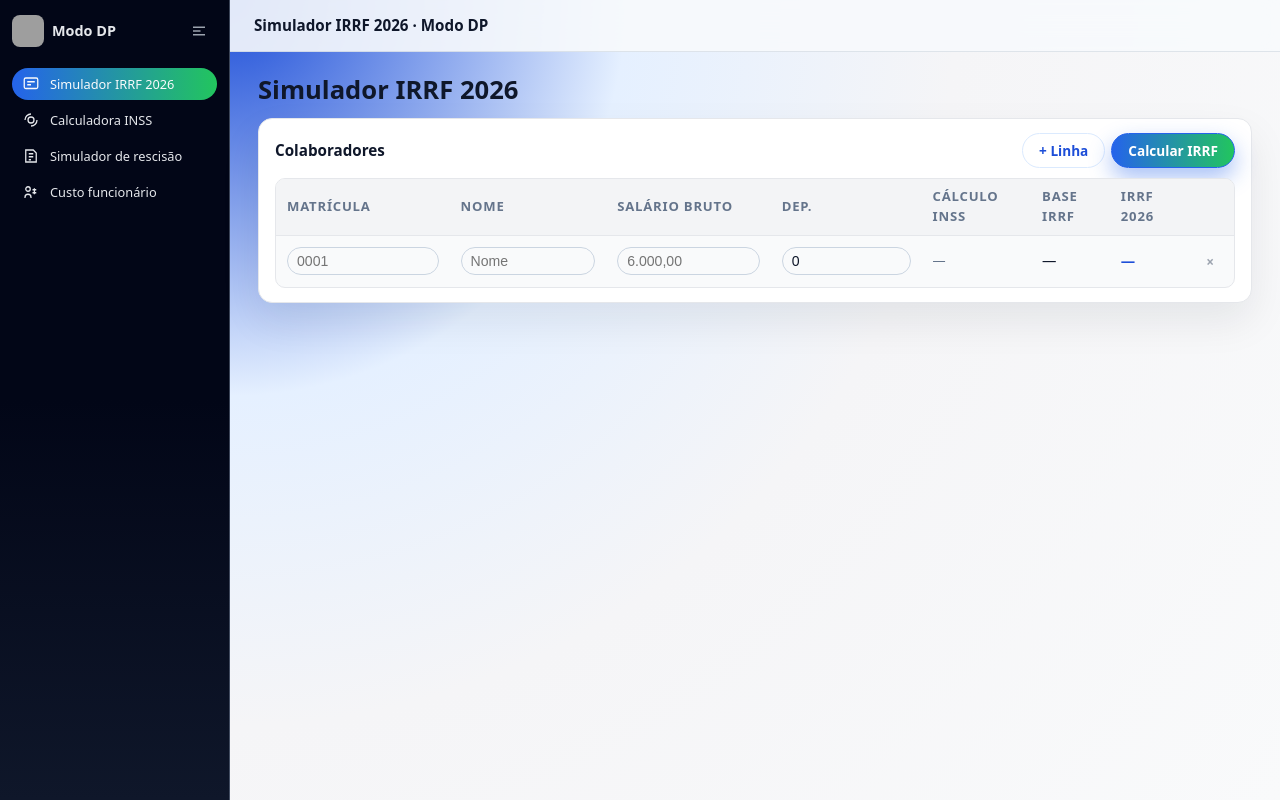
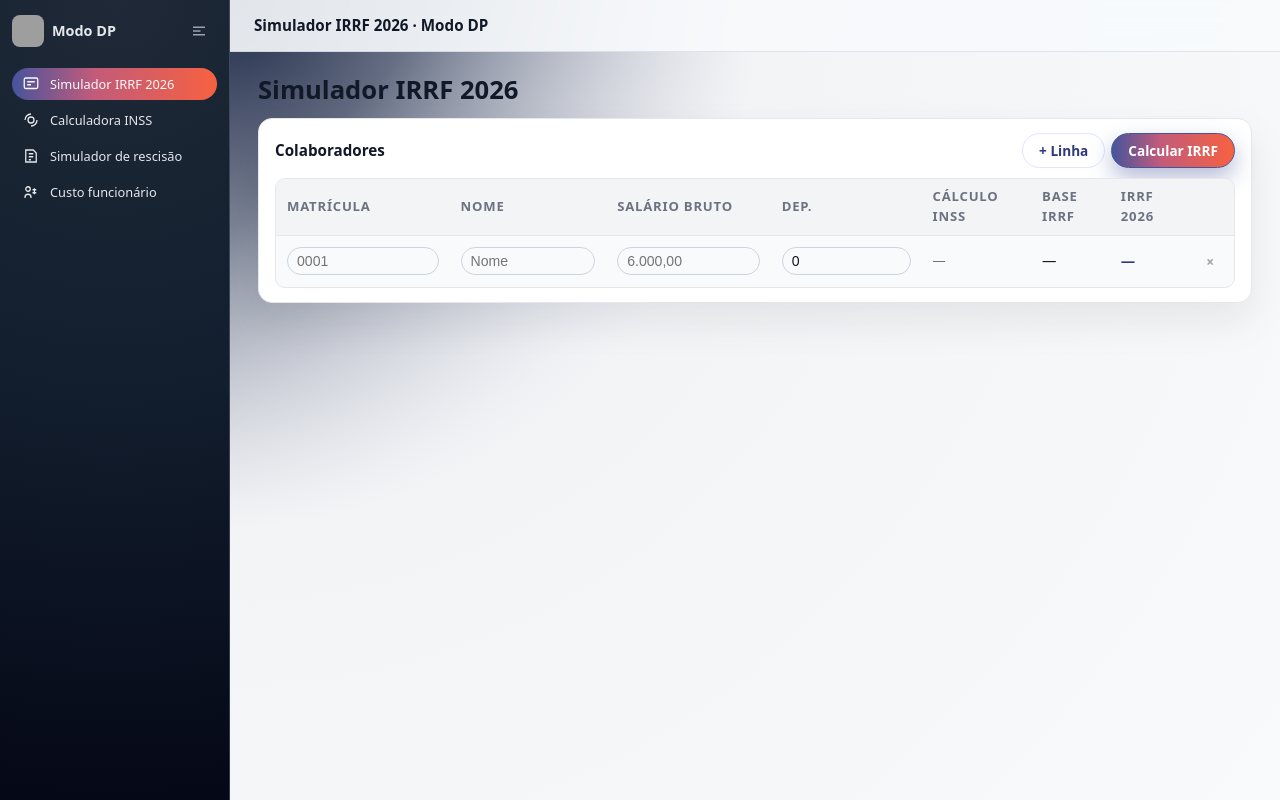
Before and after one commit to rscezario33-jpg/MODODPFRONTEND, a React (Vite) app in the folder eb-calc-frontend/: page / in a window 1280 px wide. Built offline with nearby package versions, Linux system fonts and the light colour scheme; no server answers; grey boxes are pictures that could not be loaded.

Commit message:
Refactor CSS variables and gradients for consistency

```diff
--- a/eb-calc-frontend/src/App.css
+++ b/eb-calc-frontend/src/App.css
@@ -1,13 +1,19 @@
 :root {
-  --bg-page: #f5f5f7;
+  --bg-page: #f3f4f6;
   --bg-card: #ffffff;
   --border-subtle: #e5e7eb;
   --border-strong: #cbd5e1;
-  --text-main: #0f172a;
-  --text-muted: #64748b;
-  --accent: #2563eb;
-  --accent-strong: #1d4ed8;
-  --accent-soft: #dbeafe;
+  --text-main: #111827;
+  --text-muted: #6b7280;
+
+  --sidebar-bg: #131f2f;
+  --accent: #46549d;         /* Azul DP */
+  --accent-strong: #2f3a78;
+  --accent-soft: #e0e4ff;
+
+  --accent-roxo: #c25b7a;    /* Roxo DP */
+  --accent-laranja: #f76140; /* Laranja DP */
+
   --danger: #b91c1c;
   --danger-soft: #fee2e2;
 }
@@ -33,13 +39,12 @@ body {
 .eb-shell-layout {
   min-height: 100vh;
   display: flex;
-  background: radial-gradient(
-    circle at top,
-    #0f172a 0,
-    #020617 25%,
-    #020617 40%,
-    #0b1220 60%,
-    #111827 100%
+  background: linear-gradient(
+    135deg,
+    #111827 0%,
+    #131f2f 22%,
+    #f3f4f6 45%,
+    #f9fafb 100%
   );
   color: var(--text-main);
 }
@@ -63,8 +68,8 @@ body {
   padding: 14px 12px;
   display: flex;
   flex-direction: column;
-  background: linear-gradient(180deg, #020617, #020617, #0f172a);
-  border-right: 1px solid rgba(148, 163, 184, 0.4);
+  background: radial-gradient(circle at top, #1f2937 0, #131f2f 45%, #050816 100%);
+  border-right: 1px solid rgba(148, 163, 184, 0.3);
   color: #e5e7eb;
 }
 
@@ -137,15 +142,21 @@ body {
   font-size: 0.8rem;
   cursor: pointer;
   text-align: left;
-  transition: background 0.12s ease, color 0.12s ease;
+  transition: background 0.12s ease, color 0.12s ease, transform 0.08s ease;
 }
 
 .eb-sidebar-item:hover {
   background: rgba(15, 23, 42, 0.9);
+  transform: translateX(1px);
 }
 
 .eb-sidebar-item.is-active {
-  background: linear-gradient(90deg, #2563eb, #22c55e);
+  background: linear-gradient(
+    90deg,
+    var(--accent) 0%,
+    var(--accent-roxo) 40%,
+    var(--accent-laranja) 100%
+  );
   color: #f9fafb;
 }
 
@@ -157,9 +168,8 @@ body {
   flex-direction: column;
   background: radial-gradient(
     circle at top left,
-    #1d4ed8 0,
-    #e5f0ff 30%,
-    #f5f5f7 55%,
+    rgba(70, 84, 157, 0.25) 0,
+    #f3f4f6 40%,
     #f9fafb 100%
   );
 }
@@ -179,18 +189,18 @@ body {
 .eb-topbar-title {
   font-size: 0.95rem;
   font-weight: 600;
-  color: #0f172a;
+  color: #111827;
 }
 
 /* Main content */
 
 .eb-main {
   flex: 1;
-  padding: 24px 28px 24px; /* mais espaçamento, sensação de 125% */
+  padding: 24px 28px 24px;
 }
 
 .eb-content {
-  max-width: 1360px; /* mais largo que 1120px */
+  max-width: 1360px;
   margin: 0 auto;
 }
 
@@ -203,7 +213,7 @@ body {
 
 .eb-content-header h1 {
   margin: 0;
-  font-size: 1.6rem; /* maior que 1.4rem */
+  font-size: 1.6rem;
 }
 
 /* Cards */
@@ -256,10 +266,15 @@ body {
 }
 
 .eb-btn-primary {
-  background: linear-gradient(90deg, var(--accent), #22c55e);
+  background: linear-gradient(
+    90deg,
+    var(--accent) 0%,
+    var(--accent-roxo) 40%,
+    var(--accent-laranja) 100%
+  );
   color: white;
   border-color: var(--accent);
-  box-shadow: 0 10px 22px rgba(37, 99, 235, 0.4);
+  box-shadow: 0 10px 22px rgba(70, 84, 157, 0.4);
 }
 
 .eb-btn-primary:disabled {
@@ -270,7 +285,7 @@ body {
 
 .eb-btn-primary:not(:disabled):hover {
   transform: translateY(-1px);
-  box-shadow: 0 14px 30px rgba(37, 99, 235, 0.6);
+  box-shadow: 0 14px 30px rgba(70, 84, 157, 0.6);
 }
 
 .eb-btn-secondary {
@@ -317,7 +332,7 @@ body {
 .eb-table {
   width: 100%;
   border-collapse: collapse;
-  font-size: 0.9rem; /* era 0.84rem */
+  font-size: 0.9rem;
 }
 
 .eb-table thead {
@@ -326,13 +341,13 @@ body {
 
 .eb-table th,
 .eb-table td {
-  padding: 8px 11px; /* era 6px 9px */
+  padding: 8px 11px;
   border-bottom: 1px solid var(--border-subtle);
   text-align: left;
 }
 
 .eb-table th {
-  font-size: 0.82rem; /* era 0.75rem */
+  font-size: 0.82rem;
   font-weight: 600;
   color: var(--text-muted);
   text-transform: uppercase;
@@ -344,7 +359,7 @@ body {
 }
 
 .eb-table tbody tr:hover {
-  background: rgba(239, 246, 255, 0.7);
+  background: rgba(219, 234, 254, 0.7);
 }
 
 .eb-table input {
@@ -352,7 +367,7 @@ body {
   border-radius: 999px;
   border: 1px solid var(--border-strong);
   padding: 5px 9px;
-  font-size: 0.88rem; /* era 0.8rem */
+  font-size: 0.88rem;
   background: #f9fafb;
   color: var(--text-main);
 }
@@ -369,7 +384,7 @@ body {
 }
 
 .eb-cell-small {
-  font-size: 0.82rem; /* um pouquinho maior */
+  font-size: 0.82rem;
   color: var(--text-muted);
 }
 
```
